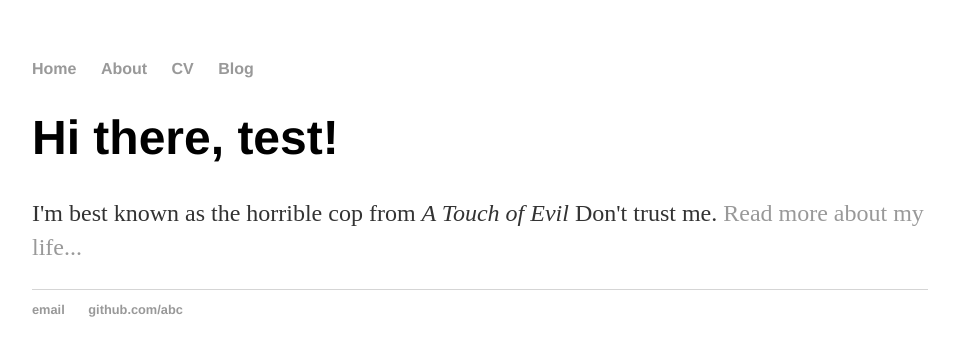
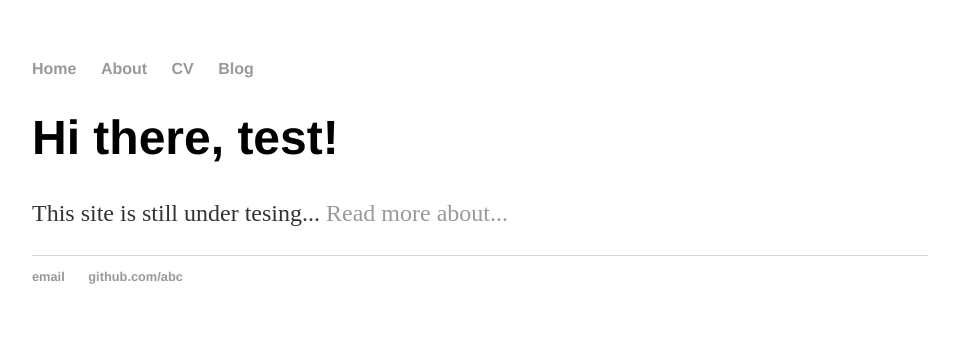
Before and after one commit to zhehe/zhehe.github.io, a Jekyll site: the page built from index.html, in a window 1280 px wide. Shown: the top 356 px of the page, without its empty margins (160-1119 px from the left). Built offline with Jekyll 4.4.1, drawn with Linux system fonts in a browser that asks for light colours.

Commit message:
Update the contents

```diff
--- a/index.html
+++ b/index.html
@@ -1,8 +1,8 @@
 ---
 layout: default
-title: Test
+title: Hello
 ---
 <div class="blurb">
 	<h1>Hi there, test!</h1>
-	<p>I'm best known as the horrible cop from <em>A Touch of Evil</em> Don't trust me. <a href="/about">Read more about my life...</a></p>
+	<p>This site is still under tesing... <a href="/about">Read more about...</a></p>
 </div><!-- /.blurb -->
```
